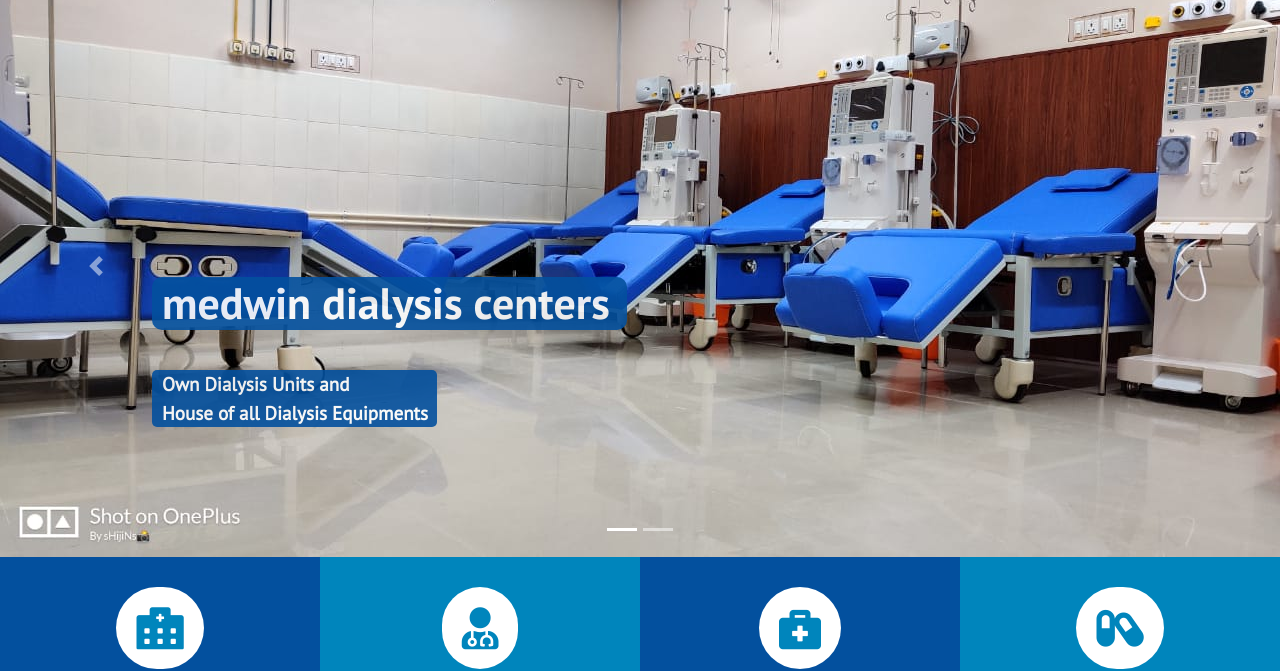
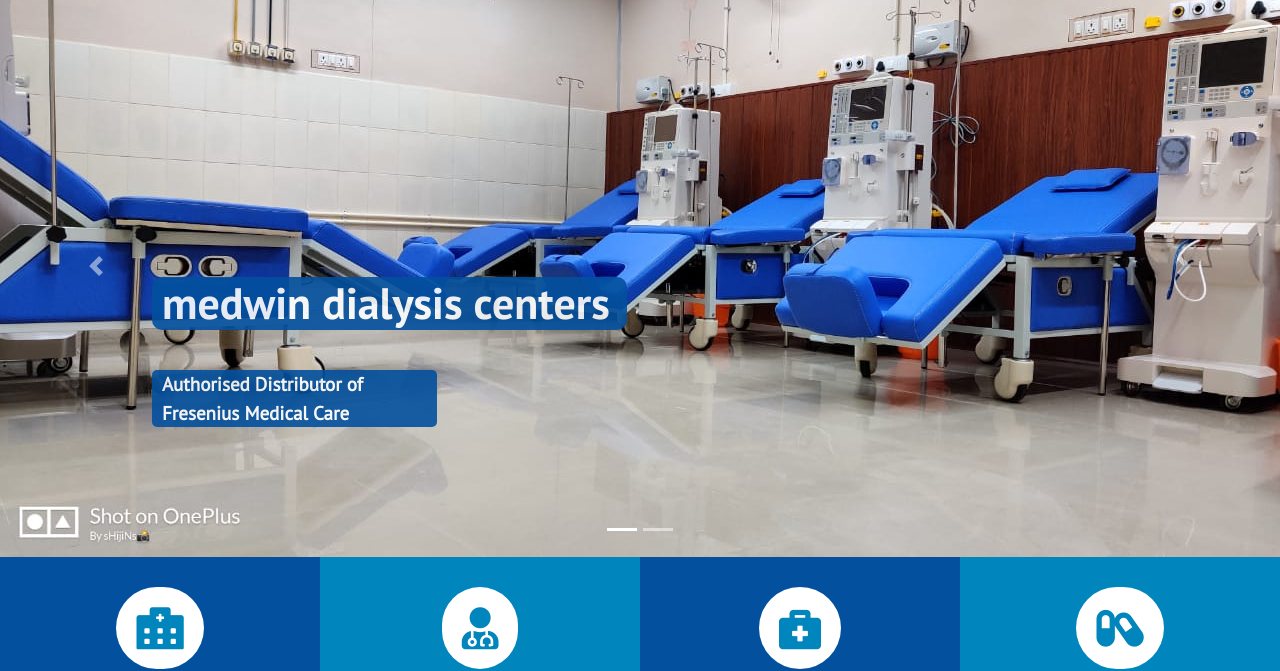
Before and after one commit to jvk5/medwin, a plain HTML site: page index.html in a window 1280 px wide. Shown: the part 154-825 px from the top of the page. Drawn offline with Linux system fonts and the light colour scheme.

Commit message:
Update index.html

```diff
--- a/index.html
+++ b/index.html
@@ -71,16 +71,14 @@
                     <img class="d-block w-100" src="./img/main2.jpg" alt="First slide">
                     <div class="carousel-caption fvgb d-none d-md-block" id="backk">
                         <h5 class="animated bounceInDown">medwin dialysis centers</h5>
-                        <p class="animated bounceInLeft">Own Dialysis Units and <br>
-                        House of all Dialysis Equipments</p>
+                        <p class="animated bounceInLeft">Authorised Distributor of Fresenius Medical Care</p>
                     </div>
                 </div>
                 <div class="carousel-item active">
                     <img class="d-block w-100" src="./img/main.jpg" alt="Third slide">
                      <div class="carousel-caption vdg-cur d-none d-md-block">
                         <h5 class="animated bounceInDown">medwin dialysis centers</h5>
-                        <p class="animated bounceInLeft">Own Dialysis Units and <br>
-                            House of all Dialysis Equipments</p>
+                        <p class="animated bounceInLeft">Authorised Distributor of Fresenius Medical Care</p>
                     </div>
                 </div>
             </div>
```
